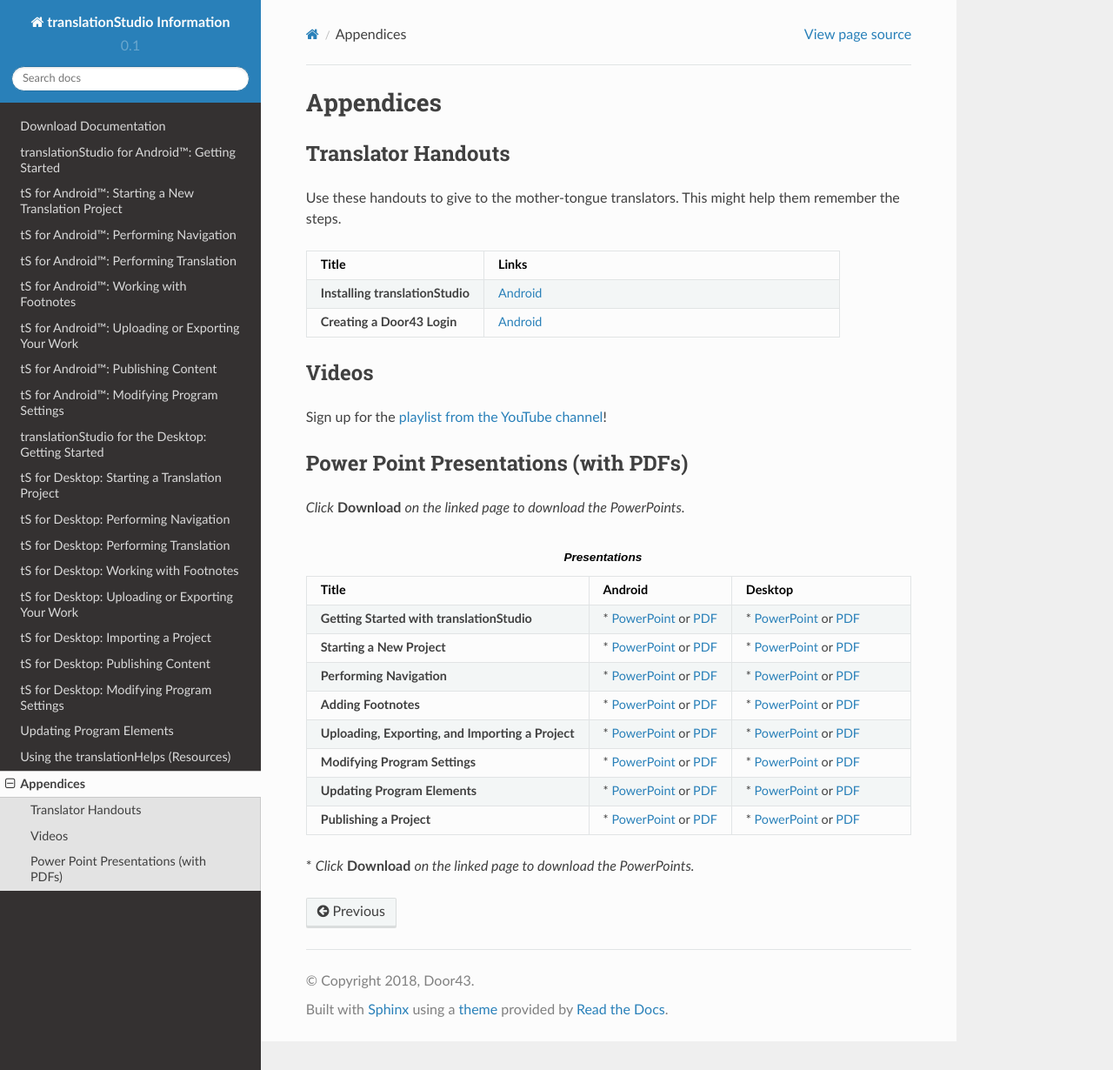
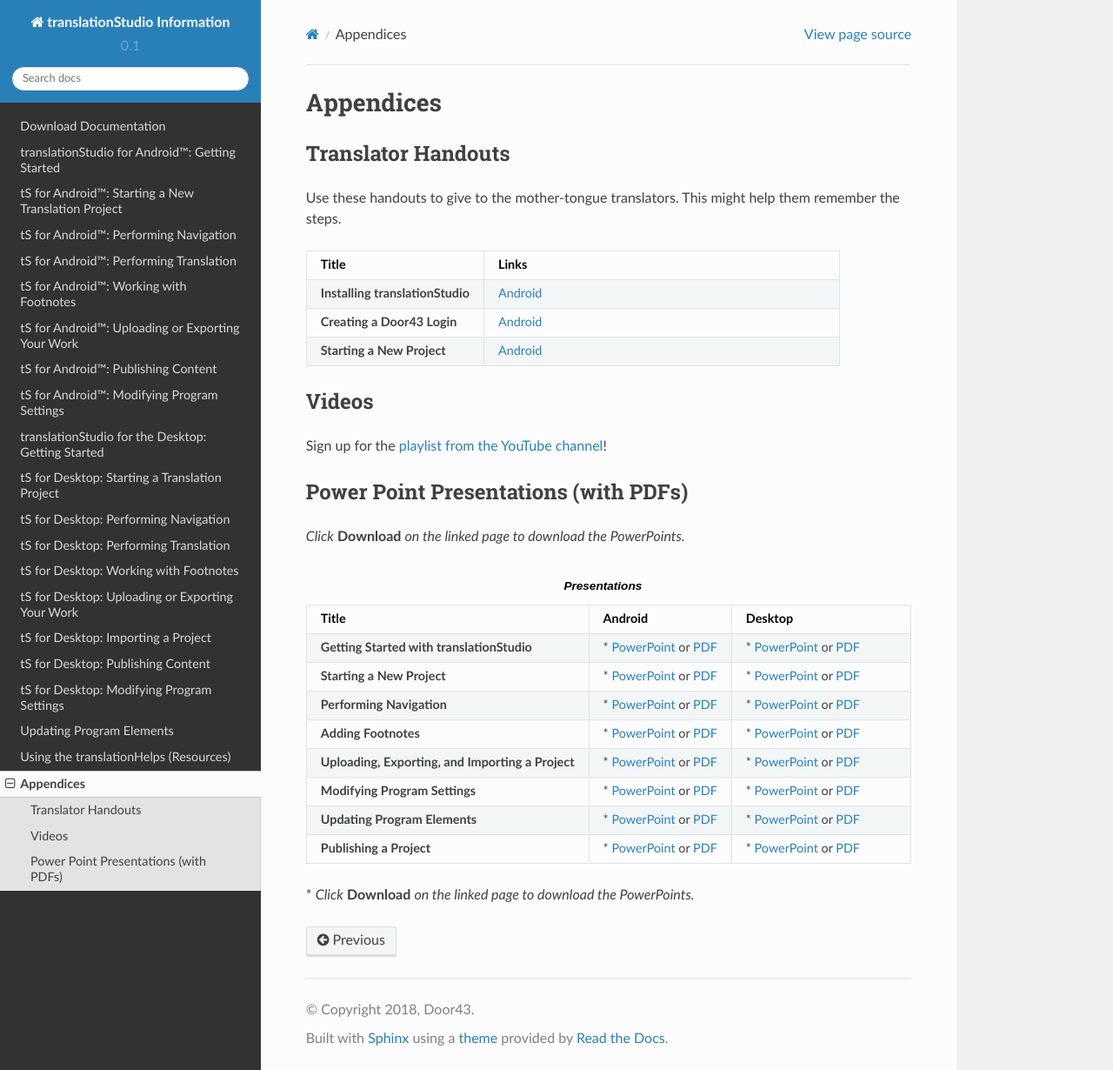
Before and after one commit to unfoldingWord-dev/translationStudio-Info, a Sphinx documentation site: the page built from docs/Appendix.rst, in a window 1280 px wide and 1230 px high. Shown: the whole window at 87% size. Built offline with Sphinx 7.4.7 and the Read the Docs theme 2.0.0, drawn with Linux system fonts in a browser that asks for light colours; pages that are not in the unit, such as notebooks, are missing from menus.

Commit message:
Update Appendix.rst

```diff
--- a/docs/Appendix.rst
+++ b/docs/Appendix.rst
@@ -19,6 +19,8 @@ Use these handouts to give to the mother-tongue translators. This might help the
    * - **Creating a Door43 Login**
      - `Android <https://github.com/unfoldingWord-dev/translationStudio-Info/blob/master/docs/AtS_Login_Handout.pdf>`_
 
+   * - **Starting a New Project**
+     - `Android <https://github.com/unfoldingWord-dev/translationStudio-Info/blob/master/docs/AtS_NewProject_Handout.pdf>`_
 
 
 Videos
```
